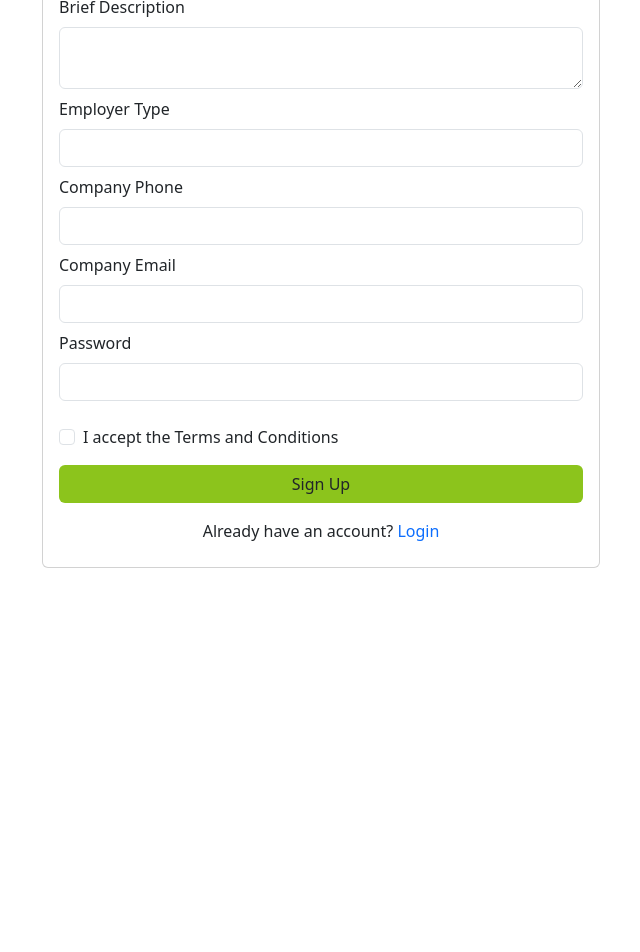
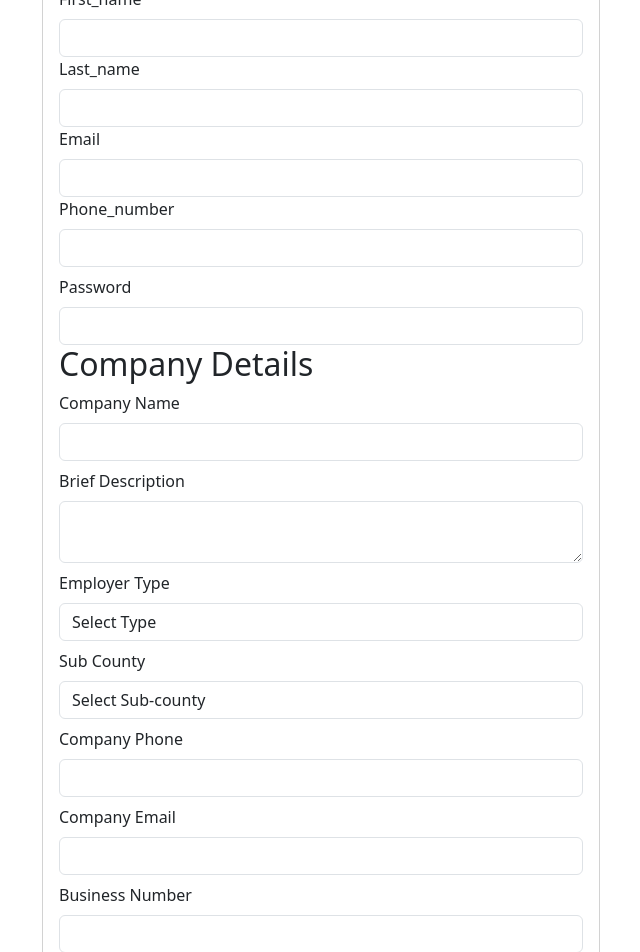
Before and after one commit to Swahilipot-Hub-Developers/fursa2.0-web, a Next.js app: page /employer/register in a window 1280 px wide. Shown: the part 280-1232 px from the top of the page, without its empty margins (319-959 px from the left). Before the commit the page ends 896 px from the top, so only its background shows below. Built offline with nearby package versions, Linux system fonts and the light colour scheme.

Commit message:
Employers and seekers registration forms

```diff
--- a/package.json
+++ b/package.json
@@ -11,6 +11,7 @@
   "dependencies": {
     "@fortawesome/free-solid-svg-icons": "^6.5.1",
     "@fortawesome/react-fontawesome": "^0.2.0",
+    "axios": "^1.6.5",
     "bootstrap": "^5.3.2",
     "cdbreact": "^1.5.18",
     "fortawesome": "^0.0.1-security",
--- a/src/pages/employer/register.js
+++ b/src/pages/employer/register.js
@@ -1,7 +1,73 @@
 import Image from 'next/image';
 import Link from 'next/link';
+import { useState } from 'react';
 
 const Register = () => {
+    const [formData, setFormData] = useState({
+        user: {
+            username: '',
+            first_name: '',
+            last_name: '',
+            email: '',
+            phone_number: '',
+            password: '',
+        },
+        sub_county: '',
+        company_name: '',
+        company_description: '',
+        company_email: '',
+        company_phone: '',
+        company_registration_number: '',
+        company_type: '',
+    });
+
+    const handleInputChange = (e) => {
+        const { id, value } = e.target;
+        const fieldId = id.split('.')[0];
+
+        if (fieldId === 'user') {
+            const subFieldId = id.split('.')[1];
+            setFormData((prevFormData) => ({
+                ...prevFormData,
+                user: {
+                    ...prevFormData.user,
+                    [subFieldId]: value,
+                },
+            }));
+        } else {
+            setFormData((prevFormData) => ({
+                ...prevFormData,
+                [id]: value,
+            }));
+        }
+    };
+
+    const handleSubmit = async (e) => {
+        e.preventDefault()
+
+        try {
+            console.log(formData);
+
+            const response = await fetch('http://127.0.0.1:8000/api/auth/register/employer/', {
+                method: 'POST',
+                headers: {
+                    'Content-Type': 'application/json',
+                },
+                body: JSON.stringify(formData),
+            });
+
+            if (response.ok) {
+                // Handle success, maybe redirect or show a success message
+            } else {
+                // Handle errors based on response status
+                const errorData = await response.json();
+                console.error('Error:', errorData);
+            }
+        } catch (error) {
+            console.error('Fetch Error:', error);
+        }
+    };
+
     return (
         <div>
             <div className="align-items-center mt-5 mb-5 d-flex justify-content-center">
@@ -16,61 +82,154 @@ const Register = () => {
                                 alt="Fursa Web"
                             />
                         </div>
+                        {/**Employer User Details */}
                         <div className="card-body">
-                            <form>
-                                <label className="form-label" htmlFor="first_name">Company Name</label>
+                            <form onSubmit={handleSubmit}>
+
+                                <label className="form-label" htmlFor="username">Username</label>
                                 <input
                                     className="form-control"
-                                    id="first_name"
+                                    id="user.username"
+                                    value={formData.user.username}
+                                    onChange={handleInputChange}
                                     type="text"
                                     required
                                 />
-                                <label className="form-label mt-2" htmlFor="description">Brief Description</label>
-                                <textarea
-                                    className="form-control"
-                                    id="description"
-                                    required
-                                ></textarea>
 
-
-                                <label className="form-label mt-2" htmlFor="employer_type">Employer Type</label>
-                                <select
-                                    className="form-control"
-                                    id="employer_type"
-                                    required
-                                >
-                                    <option value='' disable>
-
-                                    </option>
-
-                                    <option value="NGO">NGO</option>
-                                    <option value="STARTUP">Startup</option>
-                                    <option value="Government">Government</option>
-                                </select>
-                                <label className="form-label mt-2" htmlFor="phone"> Company Phone</label>
+                                <label className="form-label" htmlFor="first_name">First_name</label>
                                 <input
                                     className="form-control"
-                                    id="phone_number"
-                                    type="tel"
+                                    id="user.first_name"
+                                    value={formData.user.first_name}
+                                    onChange={handleInputChange}
+                                    type="text"
                                     required
                                 />
-                                <label className="form-label mt-2" htmlFor="email_address">Company Email </label>
+
+                                <label className="form-label" htmlFor="last_name">Last_name</label>
                                 <input
                                     className="form-control"
-                                    id="email_address"
-                                    type="email"
+                                    id="user.last_name"
+                                    value={formData.user.last_name}
+                                    onChange={handleInputChange}
+                                    type="text"
+                                    required
+                                />
+
+                                <label className="form-label" htmlFor="email">Email</label>
+                                <input
+                                    className="form-control"
+                                    id="user.email"
+                                    value={formData.user.email}
+                                    onChange={handleInputChange}
+                                    type="text"
+                                    required
+                                />
+
+                                <label className="form-label" htmlFor="phone_number">Phone_number</label>
+                                <input
+                                    className="form-control"
+                                    id="user.phone_number"
+                                    value={formData.user.phone_number}
+                                    onChange={handleInputChange}
+                                    type="tel"
                                     required
                                 />
                                 <label className="form-label mt-2" htmlFor="password">Password</label>
                                 <input
                                     className="form-control"
-                                    id="password"
+                                    id="user.password"
+                                    value={formData.user.password}
+                                    onChange={handleInputChange}
                                     type="password"
+                                />
+
+                                <h2>Company Details</h2>
+                                <label className="form-label" htmlFor="company_name">Company Name</label>
+                                <input
+                                    className="form-control"
+                                    id="company_name"
+                                    value={formData.company_name}
+                                    onChange={handleInputChange}
+                                    type="text"
+                                    required
+                                />
+                                <label className="form-label mt-2" htmlFor="company_description">Brief Description</label>
+                                <textarea
+                                    className="form-control"
+                                    id="company_description"
+                                    value={formData.company_description}
+                                    onChange={handleInputChange}
+                                    required
+                                ></textarea>
+
+
+                                <label className="form-label mt-2" htmlFor="company_type">Employer Type</label>
+                                <select
+                                    className="form-control"
+                                    id="company_type"
+                                    value={formData.company_type}
+                                    onChange={handleInputChange}
+                                    required
+                                >
+                                    <option value='' disable>
+                                        Select Type
+                                    </option>
+
+                                    <option value="NGO">NGO</option>
+                                    <option value="STARTUP">Startup</option>
+                                    <option value="GOVERNMENT">Government</option>
+                                </select>
+                                <label className="form-label mt-2" htmlFor="company_type">Sub County</label>
+                                <select
+                                    className="form-control"
+                                    id="sub_county"
+                                    value={formData.sub_county}
+                                    onChange={handleInputChange}
+                                    required
+                                >
+                                    <option value='' disable>
+                                        Select Sub-county
+                                    </option>
+
+                                    <option value="MVITA">Mvita</option>
+                                    <option value="CHANGAMWE">Changamwe</option>
+                                    <option value="NYALI">Nyali</option>
+                                    <option value="KISAUNI">Kisauni</option>
+                                    <option value="LIKONI">Likoni</option>
+                                    <option value="JOMVU">Jomvu</option>
+                                    <option value="OUTSIDE MOMBASA">Outside Mombasa</option>
+                                </select>
+                                <label className="form-label mt-2" htmlFor="company_phone"> Company Phone</label>
+                                <input
+                                    className="form-control"
+                                    id="company_phone"
+                                    value={formData.company_phone}
+                                    onChange={handleInputChange}
+                                    type="tel"
+                                    required
+                                />
+                                <label className="form-label mt-2" htmlFor="company_email">Company Email </label>
+                                <input
+                                    className="form-control"
+                                    id="company_email"
+                                    value={formData.company_email}
+                                    onChange={handleInputChange}
+                                    type="email"
+                                    required
+                                />
+                                <label className="form-label mt-2" htmlFor="business_number">Business Number</label>
+                                <input
+                                    className="form-control"
+                                    id="company_registration_number"
+                                    value={formData.company_registration_number}
+                                    onChange={handleInputChange}
+                                    type="number"
                                     required
                                 />
                                 <div className="col-12 mt-4">
                                     <div className="form-check">
-                                        <input className="form-check-input" type="checkbox" id="invalidCheck" required/>
+                                        <input className="form-check-input" type="checkbox" id="invalidCheck" required />
                                         <label className="form-check-label" for="invalidCheck">
                                             I accept the Terms and Conditions
                                         </label>
--- a/src/pages/index.js
+++ b/src/pages/index.js
@@ -28,7 +28,7 @@ const Home = () => {
             </div>
           </a>
         </Link>
-        <Link href="/employer/login" legacyBehavior>
+        <Link href="/employer/passwordreset" legacyBehavior>
           <a className="no-line">
             <div className="card card-link p-4">
               <div className="card-body">
```
Also changed, not shown: src/pages/jobseeker/register.js (+81 -5 lines), 1 other file (tests, documents, lock files or other folders).
